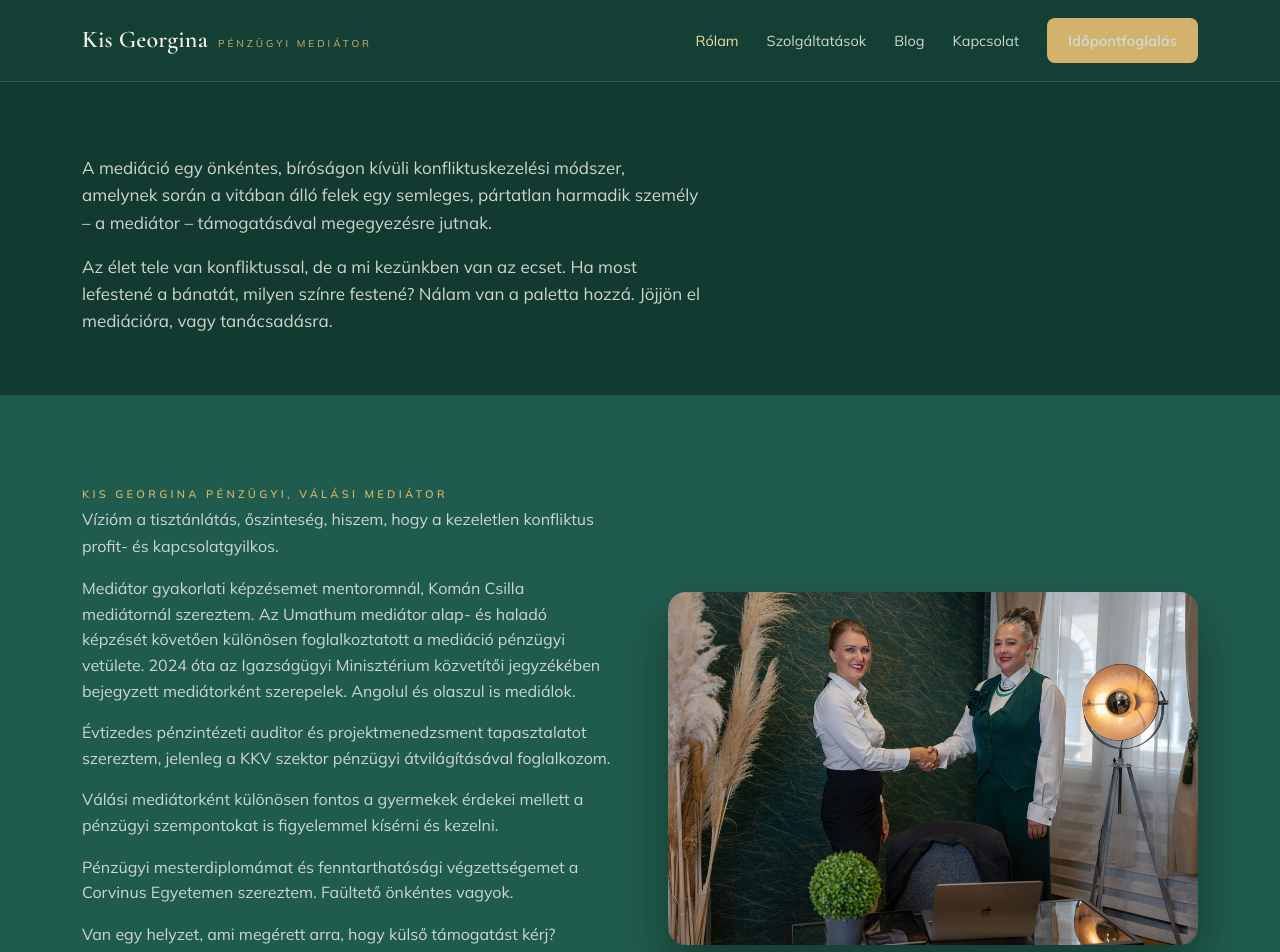
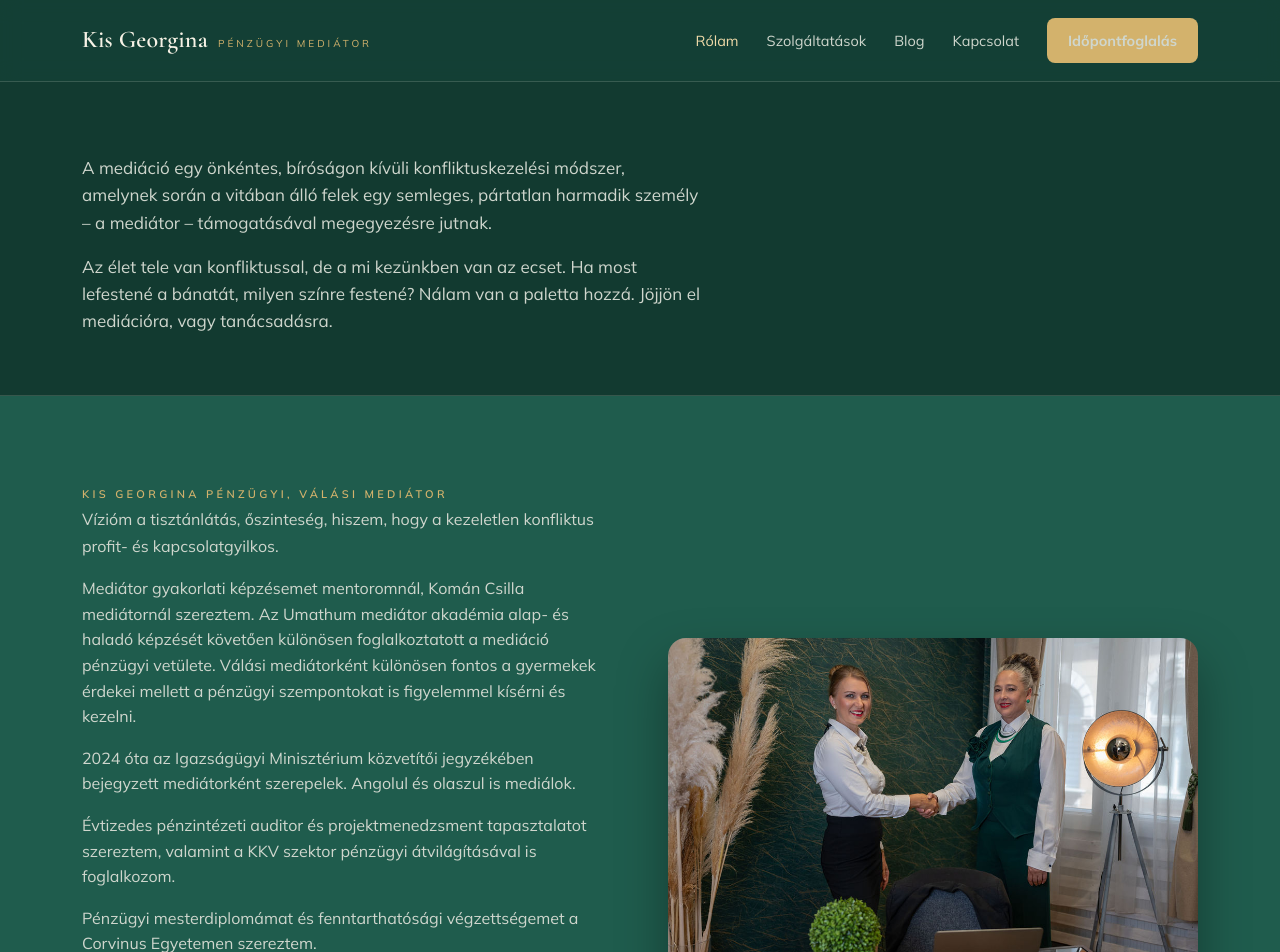
Before and after one commit to gincsikeg/mediator, a React (Vite) app: page /rolam in a window 1280 px wide. Shown: the top 952 px of the page. Built offline with nearby package versions, Linux system fonts and the light colour scheme.

Commit message:
Rólam oldal: bemutatkozás átrendezése

```diff
--- a/src/pages/About.jsx
+++ b/src/pages/About.jsx
@@ -36,25 +36,27 @@ export default function About() {
               </p>
               <p>
                 Mediátor gyakorlati képzésemet mentoromnál, Komán Csilla mediátornál
-                szereztem. Az Umathum mediátor alap- és haladó képzését követően
-                különösen foglalkoztatott a mediáció pénzügyi vetülete. 2024 óta az
-                Igazságügyi Minisztérium közvetítői jegyzékében bejegyzett mediátorként
-                szerepelek. Angolul és olaszul is mediálok.
+                szereztem. Az Umathum mediátor akadémia alap- és haladó képzését követően
+                különösen foglalkoztatott a mediáció pénzügyi vetülete. Válási
+                mediátorként különösen fontos a gyermekek érdekei mellett a pénzügyi
+                szempontokat is figyelemmel kísérni és kezelni.
+              </p>
+              <p>
+                2024 óta az Igazságügyi Minisztérium közvetítői jegyzékében bejegyzett
+                mediátorként szerepelek. Angolul és olaszul is mediálok.
               </p>
               <p>
                 Évtizedes pénzintézeti auditor és projektmenedzsment tapasztalatot
-                szereztem, jelenleg a KKV szektor pénzügyi átvilágításával foglalkozom.
-              </p>
-              <p>
-                Válási mediátorként különösen fontos a gyermekek érdekei mellett a
-                pénzügyi szempontokat is figyelemmel kísérni és kezelni.
+                szereztem, valamint a KKV szektor pénzügyi átvilágításával is foglalkozom.
               </p>
               <p>
                 Pénzügyi mesterdiplomámat és fenntarthatósági végzettségemet a Corvinus
-                Egyetemen szereztem. Faültető önkéntes vagyok.
+                Egyetemen szereztem.
               </p>
+              <p>Szívügyem a faültetés, melyet önkéntesként végzek.</p>
               <p>
                 Van egy helyzet, ami megérett arra, hogy külső támogatást kérj?
+                <br />
                 Időpontegyeztetés: <a href="tel:+36706389702">+36706389702</a>
               </p>
               <Link to="/kapcsolat" className="btn btn-gold" style={{ marginTop: 12 }}>
```
